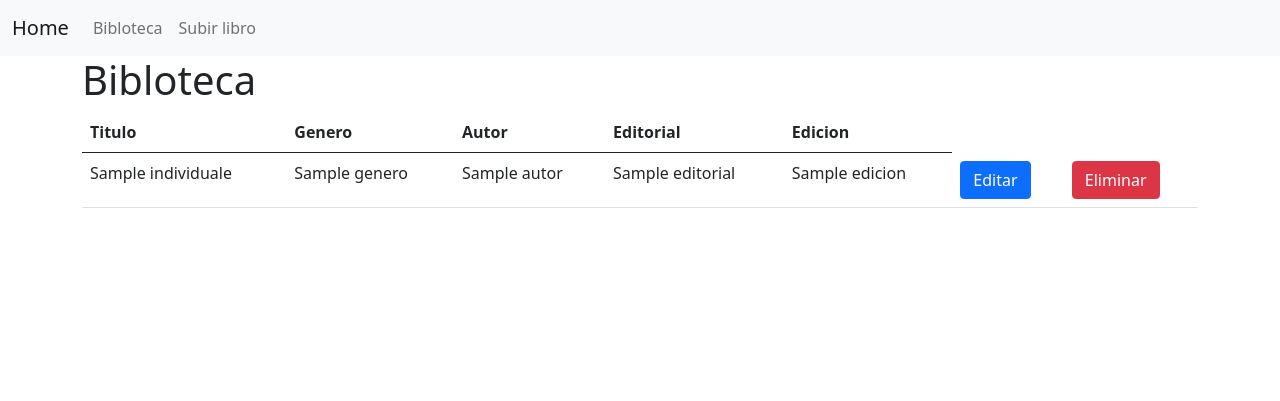
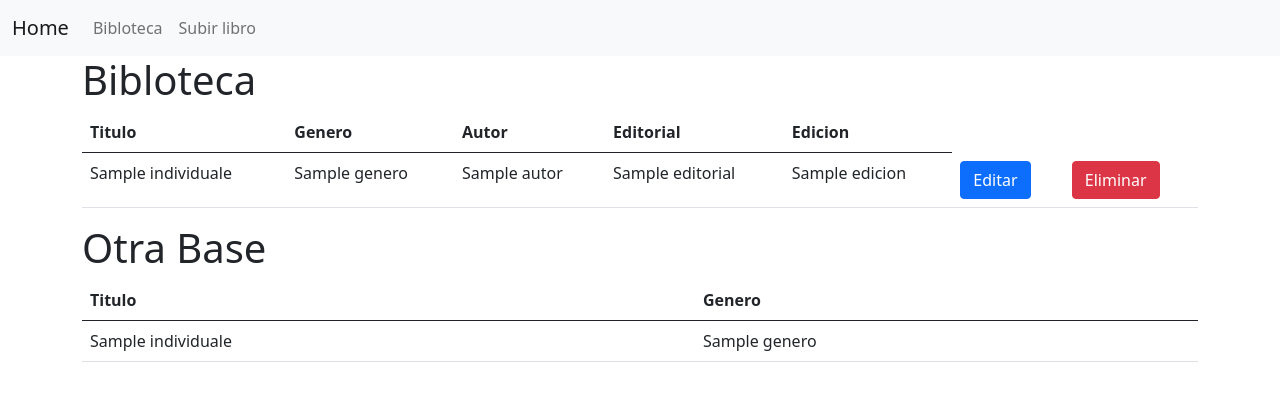
Before and after one commit to Luis-Blash/libreria-azure, a Flask app: template app/templates/libros/todosloslibros.html in a window 1280 px wide. Shown: the top 401 px of the page. Run offline with Flask 2, Linux system fonts and the light colour scheme; the template is opened without the code that fills it: most values are stand-ins (such as "Sample title", 1, 10 or a date in 2020).

Commit message:
detalles

```diff
--- a/app/controller/librosController.py
+++ b/app/controller/librosController.py
@@ -8,7 +8,8 @@ from app.models import LibroModels, EjemplarModels
 
 def todolosLibros():
     datos = LibroModels().getTodosLibros()
-    return render_template('libros/todosloslibros.html', libros=datos)
+    datosIssac = LibroModels().getLibrosIssac()
+    return render_template('libros/todosloslibros.html', libros=datos, otrabase=datosIssac)
 
 def subir_bibloteca():
     datos = EjemplarModels().getTodosEjemplares()
--- a/app/templates/libros/todosloslibros.html
+++ b/app/templates/libros/todosloslibros.html
@@ -25,4 +25,19 @@
         </tr>
         {%endfor%}
 </table>
+<h1>Otra Base</h1>
+<table  class="table">
+    <thead class="thead-dark">
+        <tr>
+            <th>Titulo</th>
+            <th>Genero</th>
+        </tr>
+    </thead>
+        {%for individuales in otrabase%}
+        <tr>
+            <td>{{individuales['Titulo']}}</td>
+            <td>{{individuales['Genero']}}</td>
+        </tr>
+        {%endfor%}
+</table>
 {% endblock %}
```
Also changed, not shown: app/models/libroModels.py (+11 -0 lines).
